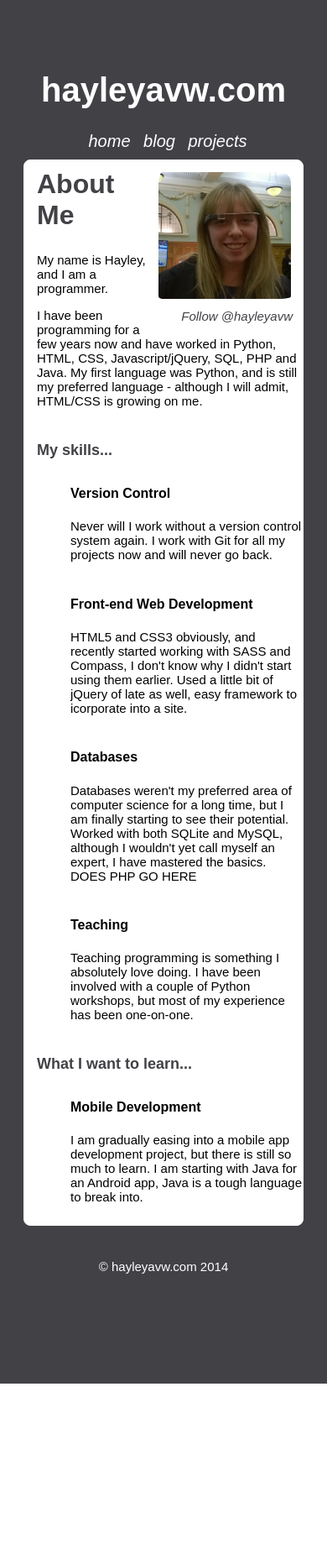
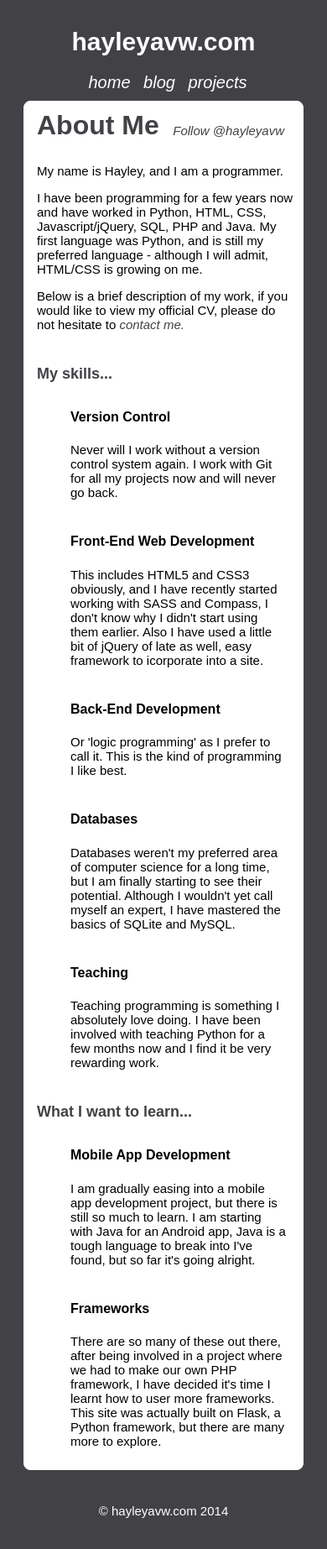
Before and after one commit to hayleycodes/personal-website, a Flask app: page / in a window 390 px wide. Shown: the top 1845 px of the page at 84% size. Before the commit the page ends 1648 px from the top, so only its background shows below. Run offline with Flask 2, Linux system fonts and the light colour scheme; some libraries are stand-ins or nearby versions.

Commit message:
editing content, adapting for mobile

```diff
--- a/flaskr.py
+++ b/flaskr.py
@@ -72,6 +72,10 @@ def projects():
 def contactform():
     return render_template('contactform.html')
 
+@app.route('/viewpost')
+def viewpost():
+    return render_template('viewpost.html')
+
 #adds users entered data to database
 @app.route('/add', methods=['POST'])
 def add_entry():
--- a/static/sass/_base.scss
+++ b/static/sass/_base.scss
@@ -49,6 +49,7 @@ header {
 	 		float: none;
 	 		text-align: center;
 	 		display: block;
+	 		font-size: 30px;
 	 	}
 		nav {
 			float:none;
@@ -65,14 +66,14 @@ header {
 	}
 }
 
-#entry_0, #entry_6 {
-	width: 320px;
+#entry_0, #entry_6, #entry_13 {
+	width: 100%;
 }
 
 #entry_13 {
-	width: 320px;
 	height: 100px;
 }
+
 
 .ss-form-title {
 	font-size: 32px;
@@ -107,8 +108,7 @@ section, .entries {
 		//float: right;
 	}
 	p {
-		display: block;
-	}
+		display: block;	}
 	aside {
 		float: right;
 		padding-top: 12px;
@@ -127,12 +127,22 @@ section, .entries {
 	}
 	@media only screen and (max-width: 480px) {
 		img {
-			width: 170px;
+			width: 0px;
 		}
 		section {
-			padding: 0 5px;
+			padding: 0 0px;
 		}
 	}
+}
+
+
+@media only screen and (max-width: 480px) {
+	.wrapper {
+ 		padding-top: 5px;
+ 		section {
+ 			padding-right: 10px;
+ 		}
+ 	}
 }
 
 h2 {
@@ -155,6 +165,7 @@ h4 {
 
 li {
 	list-style-type: none;
+	padding-right: 10px;
 }
 
 footer {
--- a/static/stylesheets/style.css
+++ b/static/stylesheets/style.css
@@ -55,63 +55,63 @@ header nav a::after {
     float: none;
     text-align: center;
     display: block;
+    font-size: 30px;
   }
-  /* line 53, ../sass/_base.scss */
+  /* line 54, ../sass/_base.scss */
   header nav {
     float: none;
     text-align: center;
   }
-  /* line 56, ../sass/_base.scss */
+  /* line 57, ../sass/_base.scss */
   header nav a {
     display: inline-block;
     padding-left: 10px;
     padding-bottom: 10px;
   }
-  /* line 60, ../sass/_base.scss */
+  /* line 61, ../sass/_base.scss */
   header nav a::after {
     content: "";
   }
 }
 
-/* line 68, ../sass/_base.scss */
-#entry_0, #entry_6 {
-  width: 320px;
+/* line 69, ../sass/_base.scss */
+#entry_0, #entry_6, #entry_13 {
+  width: 100%;
 }
 
-/* line 72, ../sass/_base.scss */
+/* line 73, ../sass/_base.scss */
 #entry_13 {
-  width: 320px;
   height: 100px;
 }
 
-/* line 77, ../sass/_base.scss */
+/* line 78, ../sass/_base.scss */
 .ss-form-title {
   font-size: 32px;
 }
 
-/* line 81, ../sass/_base.scss */
+/* line 82, ../sass/_base.scss */
 .clearfix {
   clear: both;
 }
 
-/* line 86, ../sass/_base.scss */
+/* line 87, ../sass/_base.scss */
 textarea {
   width: 100%;
 }
 
-/* line 90, ../sass/_base.scss */
+/* line 91, ../sass/_base.scss */
 input {
   width: 100%;
 }
 
-/* line 94, ../sass/_base.scss */
+/* line 95, ../sass/_base.scss */
 section, .entries {
   border-radius: 8px;
   border: white 1px solid;
   background-color: white;
   padding: 0px 0px 10px 15px;
 }
-/* line 99, ../sass/_base.scss */
+/* line 100, ../sass/_base.scss */
 section img, .entries img {
   display: block;
   width: 310px;
@@ -120,7 +120,7 @@ section img, .entries img {
   border-radius: 15px;
   border: white 2px solid;
 }
-/* line 109, ../sass/_base.scss */
+/* line 110, ../sass/_base.scss */
 section p, .entries p {
   display: block;
 }
@@ -145,28 +145,38 @@ section a:hover, .entries a:hover {
 @media only screen and (max-width: 480px) {
   /* line 129, ../sass/_base.scss */
   section img, .entries img {
-    width: 170px;
+    width: 0px;
   }
   /* line 132, ../sass/_base.scss */
   section section, .entries section {
-    padding: 0 5px;
+    padding: 0 0px;
   }
 }
 
-/* line 138, ../sass/_base.scss */
+@media only screen and (max-width: 480px) {
+  /* line 140, ../sass/_base.scss */
+  .wrapper {
+    padding-top: 5px;
+  }
+  /* line 142, ../sass/_base.scss */
+  .wrapper section {
+    padding-right: 10px;
+  }
+}
+/* line 148, ../sass/_base.scss */
 h2 {
   font-size: 32px;
   margin-top: 0px;
   padding-top: 10px;
 }
 
-/* line 144, ../sass/_base.scss */
+/* line 154, ../sass/_base.scss */
 h3 {
   line-height: 0.1;
   font-size: 18px;
 }
 
-/* line 149, ../sass/_base.scss */
+/* line 159, ../sass/_base.scss */
 h4 {
   font-size: 16px;
   font-weight: 10px;
@@ -174,12 +184,13 @@ h4 {
   padding-bottom: 0px;
 }
 
-/* line 156, ../sass/_base.scss */
+/* line 166, ../sass/_base.scss */
 li {
   list-style-type: none;
+  padding-right: 10px;
 }
 
-/* line 160, ../sass/_base.scss */
+/* line 171, ../sass/_base.scss */
 footer {
   padding-bottom: 20px;
   margin-bottom: 20px;
--- a/templates/contactform.html
+++ b/templates/contactform.html
@@ -1,4 +1,3 @@
-
 
 
 
@@ -42,12 +41,12 @@
 <div class="ss-item ss-item-required ss-text"><div class="ss-form-entry"><label class="ss-q-title" for="entry_13">Message
 <span class="ss-required-asterisk">*</span></label>
 <br>
+
 <label class="ss-q-help" for="entry_13"></label>
 <input type="text" name="entry.13.single" value="" class="ss-q-short" id="entry_13"></div></div></div>
 <br>
 <input type="hidden" name="pageNumber" value="0">
 <input type="hidden" name="backupCache" value="">
-
 
 <div class="ss-item ss-navigate"><div class="ss-form-entry">
 <input type="submit" name="submit" value="Submit">
--- a/templates/home.html
+++ b/templates/home.html
@@ -9,7 +9,7 @@
         <aside>
             <img src="{{ url_for('static', filename='images/home/me6.jpg') }}" alt="Hayley van Waas">
 
-            <a href="https://twitter.com/hayleyavw" class="twitter-follow-button" data-show-count="false" data-size="large">Follow @hayleyavw</a>
+            <a href="https://twitter.com/hayleyavw" class="twitter-follow-button" data-show-count="false" data-size="small">Follow @hayleyavw</a>
             <script>
                 !function(d,s,id) {
                     var js,fjs=d.getElementsByTagName(s)[0],p=/^http:/.test(d.location)?'http':'https';
@@ -29,6 +29,9 @@
         <p>
             I have been programming for a few years now and have worked in Python, HTML, CSS, Javascript/jQuery, SQL, PHP and Java. My first language was Python, and is still my preferred language - although I will admit, HTML/CSS is growing on me.
         </p>
+        <p>
+            Below is a brief description of my work, if you would like to view my official CV, please do not hesitate to <a href="contactform">contact me.</a>
+        </p>
         <br>
         <h3>My skills...</h3>
         <ul>
@@ -38,20 +41,27 @@
                     Never will I work without a version control system again. I work with Git for all my projects now and will never go back.
                 </p>
             </li>
-            <li><h4>Front-end Web Development</h4>
+            <li>
+                <h4>Front-End Web Development</h4>
                 <p>
-                    HTML5 and CSS3 obviously, and recently started working with SASS and Compass, I don't know why I didn't start using them earlier. Used a little bit of jQuery of late as well, easy framework to icorporate into a site.
+                    This includes HTML5 and CSS3 obviously, and I have recently started working with SASS and Compass, I don't know why I didn't start using them earlier. Also I have used a little bit of jQuery of late as well, easy framework to icorporate into a site.
                 </p>
             </li>
-            <li><h4>Databases</h4>
+            <li>
+                <h4>Back-End Development</h4>
                 <p>
-                    Databases weren't my preferred area of computer science for a long time, but I am finally starting to see their potential. Worked with both SQLite and MySQL, although I wouldn't yet call myself an expert, I have mastered the basics.
-                    DOES PHP GO HERE
+                    Or 'logic programming' as I prefer to call it. This is the kind of programming I like best.
+                </p>
+            </li>
+            <li>
+                <h4>Databases</h4>
+                <p>
+                    Databases weren't my preferred area of computer science for a long time, but I am finally starting to see their potential. Although I wouldn't yet call myself an expert, I have mastered the basics of SQLite and MySQL.
                 </p>
             </li>
             <li><h4>Teaching</h4>
                 <p>
-                    Teaching programming is something I absolutely love doing. I have been involved with a couple of Python workshops, but most of my experience has been one-on-one.
+                    Teaching programming is something I absolutely love doing. I have been involved with teaching Python for a few months now and I find it be very rewarding work.
                 </p>
             </li>
         </ul>
@@ -60,11 +70,15 @@
         <h3>What I want to learn...</h3>
         <ul>
             <li>
-                    <h4>Mobile Development</h4>
+                <h4>Mobile App Development</h4>
                 <p>
-                        I am gradually easing into a mobile app development project, but there is still so much to learn. I am starting with Java for an Android app, Java is a tough language to break into.
+                    I am gradually easing into a mobile app development project, but there is still so much to learn. I am starting with Java for an Android app, Java is a tough language to break into I've found, but so far it's going alright.
                 </p>
             </li>
+            <li>
+                <h4>Frameworks</h4>
+                <p>
+                    There are so many of these out there, after being involved in a project where we had to make our own PHP framework, I have decided it's time I learnt how to user more frameworks. This site was actually built on Flask, a Python framework, but there are many more to explore.
         </ul>
 
     <div class="clearfix"></div>
```
Also changed, not shown: templates/blog.html (+27 -0 lines), templates/projects.html (+9 -3 lines), templates/viewpost.html (added, +14 -0 lines). Lines whose indentation alone changed are shown as unchanged.
